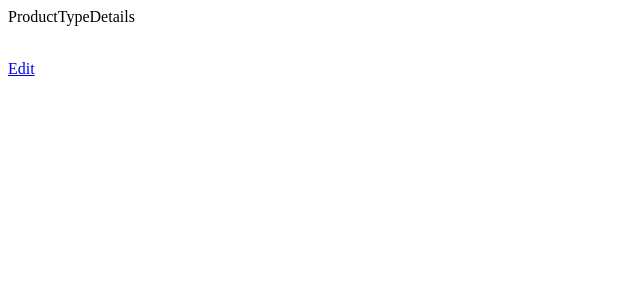
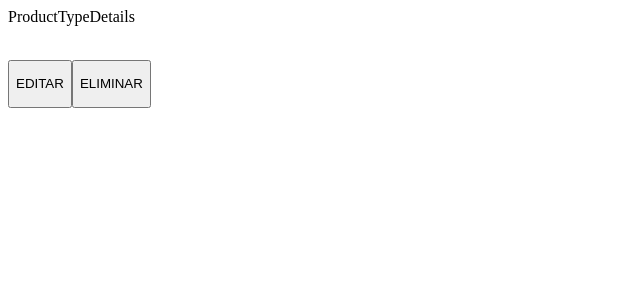
Before and after one commit to alxdrian/Store-app, a React (Create React App) app: page /products/types/1 in a window 1280 px wide. Shown: the top 300 px of the page, without its empty margins (0-640 px from the left). Built offline with nearby package versions, Linux system fonts and the light colour scheme; no server answers.

Commit message:
create reducer to delete product type

```diff
--- a/src/common/sharedComponents/page/Button.js
+++ b/src/common/sharedComponents/page/Button.js
@@ -4,6 +4,7 @@ export function TextButton (props) {
       className="button-text"
       type={props.type}
       disabled={props.disabled || false}
+      onClick={props.onClick}
     >
       {props.children}
       <p>{props.text}</p>
@@ -17,6 +18,7 @@ export function IconButton (props) {
       className="button-icon"
       type={props.type}
       disabled={props.disabled || false}
+      onClick={props.onClick}
     >
       {props.children}
     </button>
--- a/src/features/productType/ProductType.js
+++ b/src/features/productType/ProductType.js
@@ -1,19 +1,26 @@
 import { useEffect } from 'react'
-import { Link, useLocation } from "react-router-dom"
+import { Link, useLocation, useNavigate } from "react-router-dom"
 import { useSelector, useDispatch } from 'react-redux';
-import { getById } from "./productTypeSlice";
+import { deleteProductType, getById } from "./productTypeSlice";
+import { TextButton } from '../../common/sharedComponents/page/Button';
 
 export default function ProductType () {
   const dispatch = useDispatch()
   const store = useSelector(state => state.productType)
   const productType = store.selected
   const location = useLocation()
+  const navigate = useNavigate()
   const id = location.pathname.split('/')[3]
 
   useEffect(()=> {
     dispatch(getById(id))
     // eslint-disable-next-line react-hooks/exhaustive-deps
   }, [])
+
+  function onDelete (e) {
+    dispatch(deleteProductType(id))
+    navigate('/products/type')
+  }
 
   return (
     <div>
@@ -24,8 +31,14 @@ export default function ProductType () {
       </div>
 
       <Link to={`${location.pathname}/edit`}>
-        Edit
+        <TextButton type={'button'} text={'EDITAR'}></TextButton>
       </Link>
+      <TextButton
+        type={'button'}
+        text={'ELIMINAR'}
+        onClick={e => onDelete()}
+      >
+      </TextButton>
     </div>
   )
 }
--- a/src/features/productType/productTypeSlice.js
+++ b/src/features/productType/productTypeSlice.js
@@ -1,5 +1,5 @@
 import { createSlice, createAsyncThunk } from '@reduxjs/toolkit';
-import { createProductType, editProductTypeById, getAllProductTypes, getProductTypeById } from '../../api/productTypeApi';
+import { createProductType, deleteProductTypeById, editProductTypeById, getAllProductTypes, getProductTypeById } from '../../api/productTypeApi';
 
 const initialForm = {
   mode: { creation: true },
@@ -48,6 +48,15 @@ export const addProductType = createAsyncThunk(
     return response.data.data
   }
 )
+
+export const deleteProductType = createAsyncThunk(
+  'productType/deleteProductType',
+  async(id) => {
+    const response = await deleteProductTypeById(id)
+    return response.data.data
+  }
+)
+
 
 const productTypeSlice = createSlice({
   name: 'productType',
@@ -111,6 +120,16 @@ const productTypeSlice = createSlice({
       .addCase(addProductType.rejected, (state, action) => {
         state.status = { error: action.error }
       })
+      // status fetch delete service
+      .addCase(deleteProductType.pending, (state) => {
+        state.status = { loading: true }
+      })
+      .addCase(deleteProductType.fulfilled, (state) => {
+        state.status = { idle: true }
+      })
+      .addCase(deleteProductType.rejected, (state, action) => {
+        state.status = { error: action.error }
+      })
   }
 })
 
```
